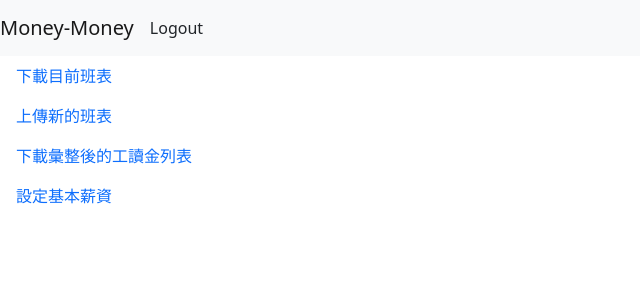
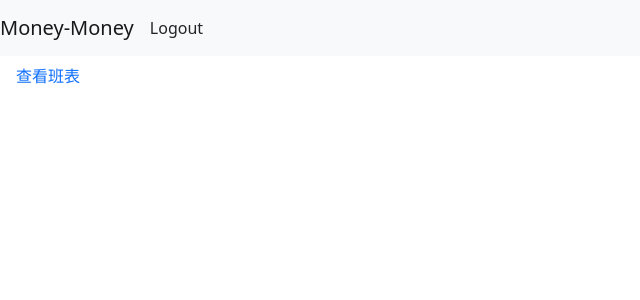
Before and after one commit to IssaC114/money-money, a Flask app: page /employee in a window 1280 px wide. Shown: the top 300 px of the page, without its empty margins (0-640 px from the left). Run offline with Flask 3, Linux system fonts and the light colour scheme.

Commit message:
employee html撰寫

```diff
--- a/templates/employee.html
+++ b/templates/employee.html
@@ -9,10 +9,8 @@
 </head>
 {% include "header_em.html" %}
 <nav class="nav flex-column">
-  <a class="nav-link" href="admin/schedule">下載目前班表</a>
-  <a class="nav-link" href="admin/upload">上傳新的班表</a>
-  <a class="nav-link" href="#!">下載彙整後的工讀金列表</a>
-  <a class="nav-link" href="admin/wages">設定基本薪資</a>
+  <a class="nav-link" href="/employee/">查看班表</a>
+
 </nav>
 
 </html>
--- a/templates/login.html
+++ b/templates/login.html
@@ -9,6 +9,7 @@
 </head>
 
 <form method='POST'>
+    <h2>Money-Money</h2>
     <div class="form-group row"><!--輸入id-->
       <label for="inputEmail3" class="col-sm-2 col-form-label">ID</label>
       <div class="col-sm-10">
```
